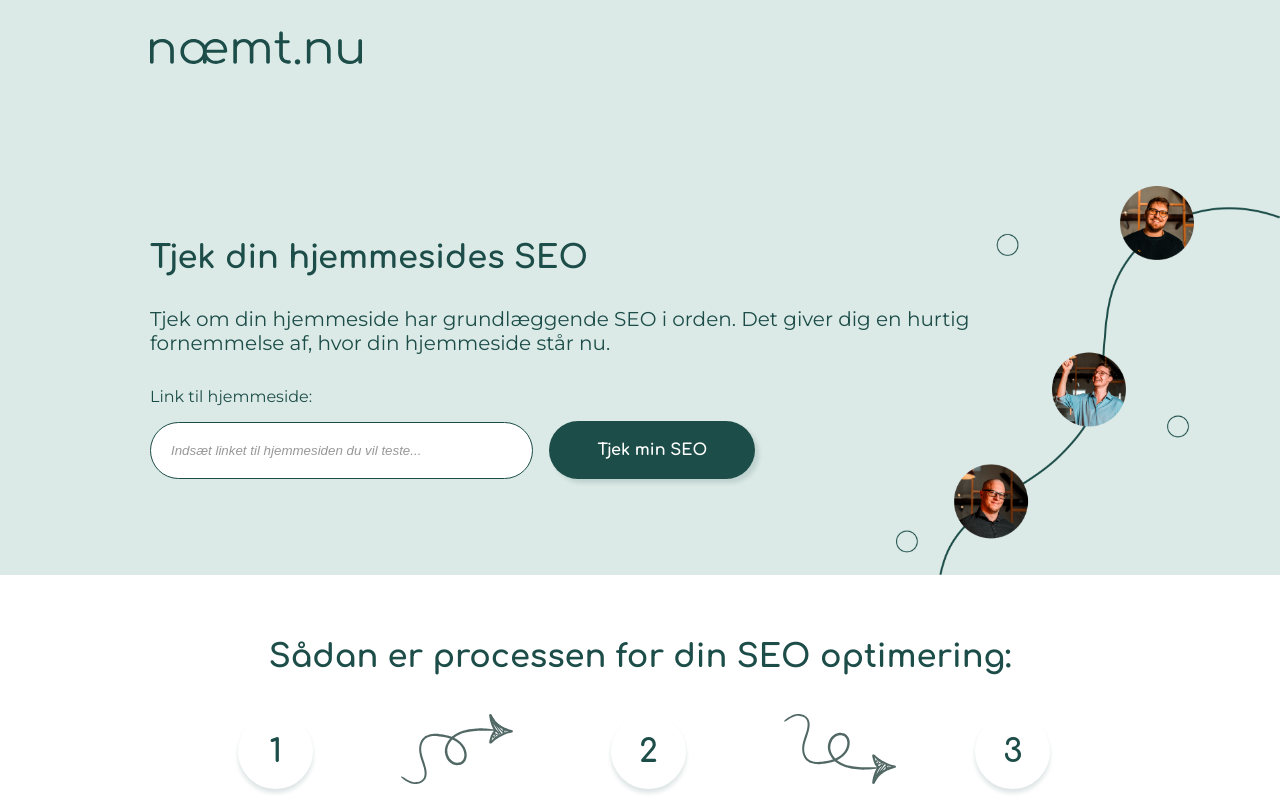
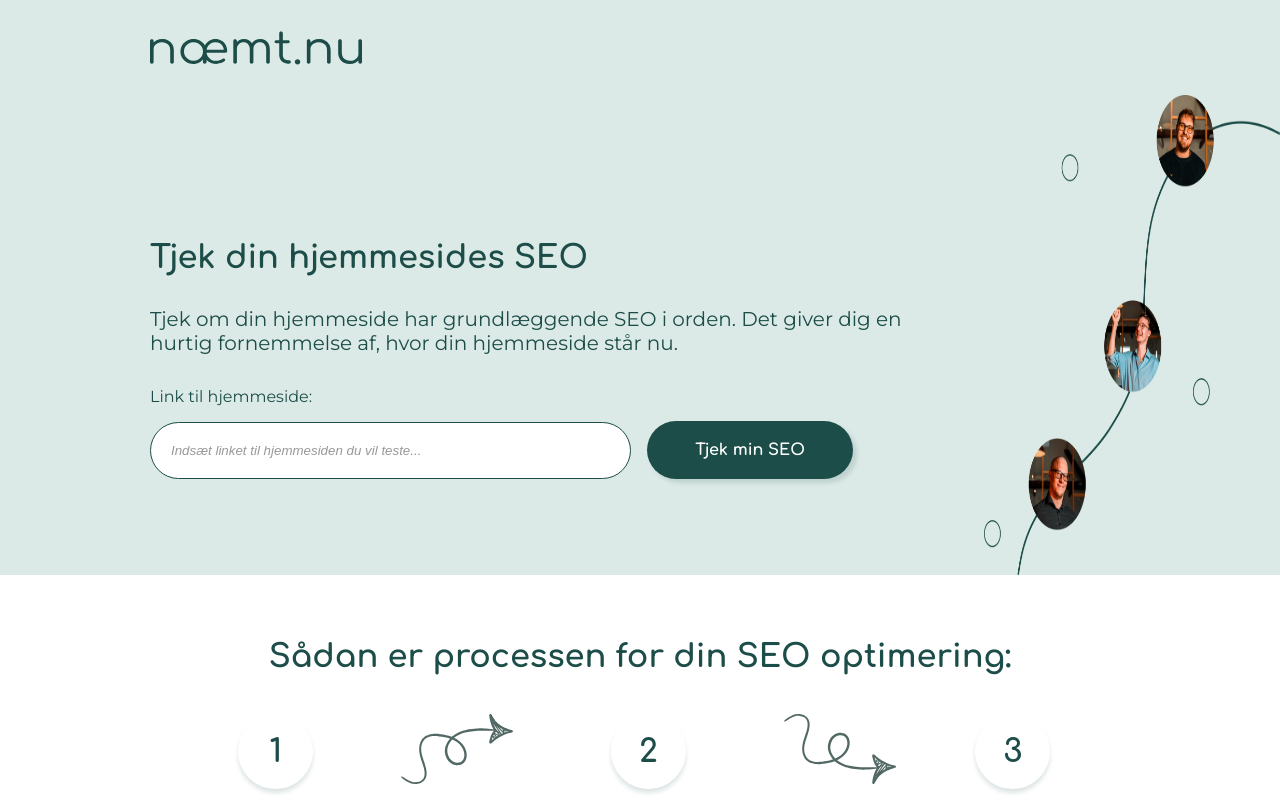
Before and after one commit to SofiePedersen/naemtnu, a Vue app: page / in a window 1280 px wide. Shown: the top 800 px of the page. Built offline with nearby package versions, Linux system fonts and the light colour scheme; no server answers.

Commit message:
Update NEWHeroSection.vue

```diff
--- a/src/components/NEWHeroSection.vue
+++ b/src/components/NEWHeroSection.vue
@@ -195,20 +195,20 @@ main {
   main {
     display: flex;
     padding-left: 9.375rem;
-    padding-right: 9.375rem;
+    justify-content: space-between;
   }
   .section-wrapper,
   .section-wrapper--loader,
   .section-wrapper--result {
     padding-top: 10rem;
-    padding-right: 8rem;
+    padding-right: 2rem;
     padding-left: 0rem;
     padding-bottom: 5rem;
   }
 
   .section-wrapper--bottom {
     .section-wrapper__input {
-      width: 45%;
+      width: 60%;
     }
     .btn__green {
       margin-left: 1rem;
@@ -222,10 +222,10 @@ main {
 
   .herosection__picture {
     display: block;
-    width: 30%;
-    position: absolute;
-    bottom: 0;
-    right: 0;
+    overflow: hidden;
+    width: auto;
+    height: 30rem;
+    align-self: flex-end;
   }
 }
 </style>
```
